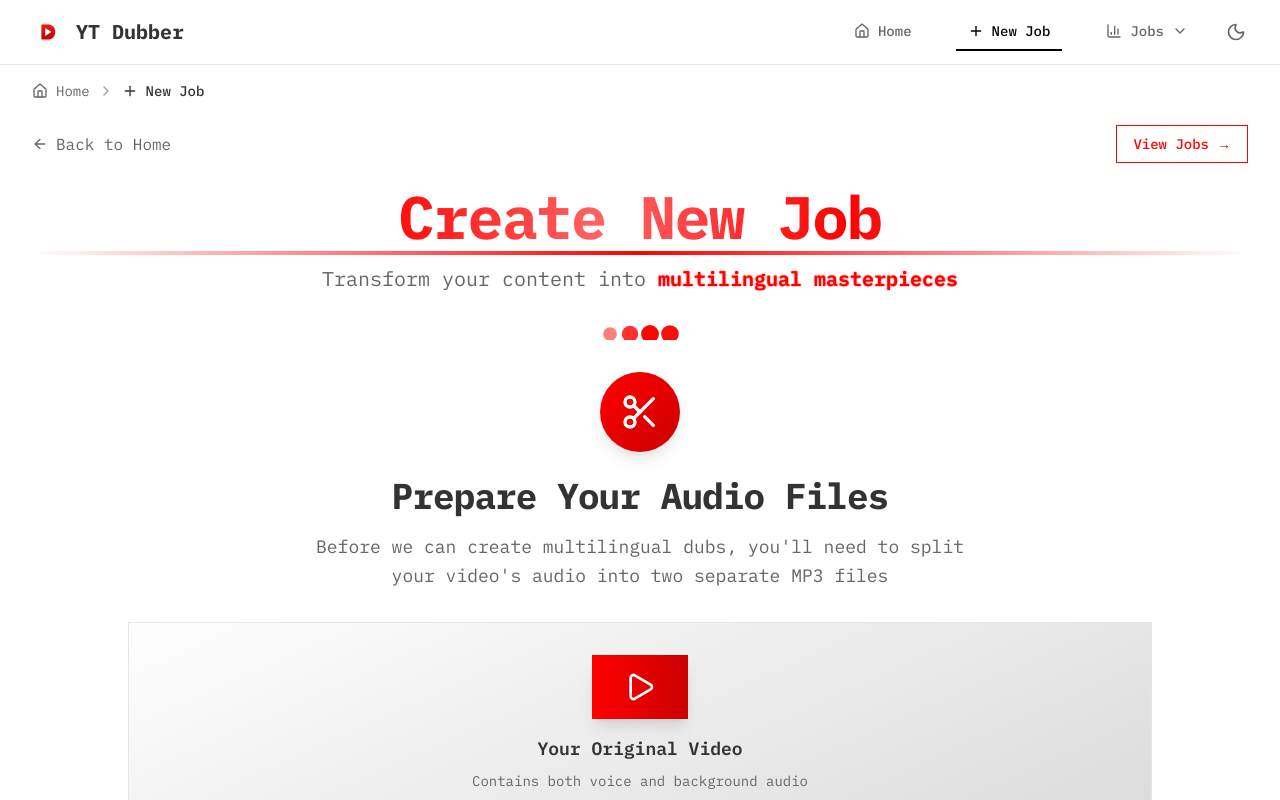
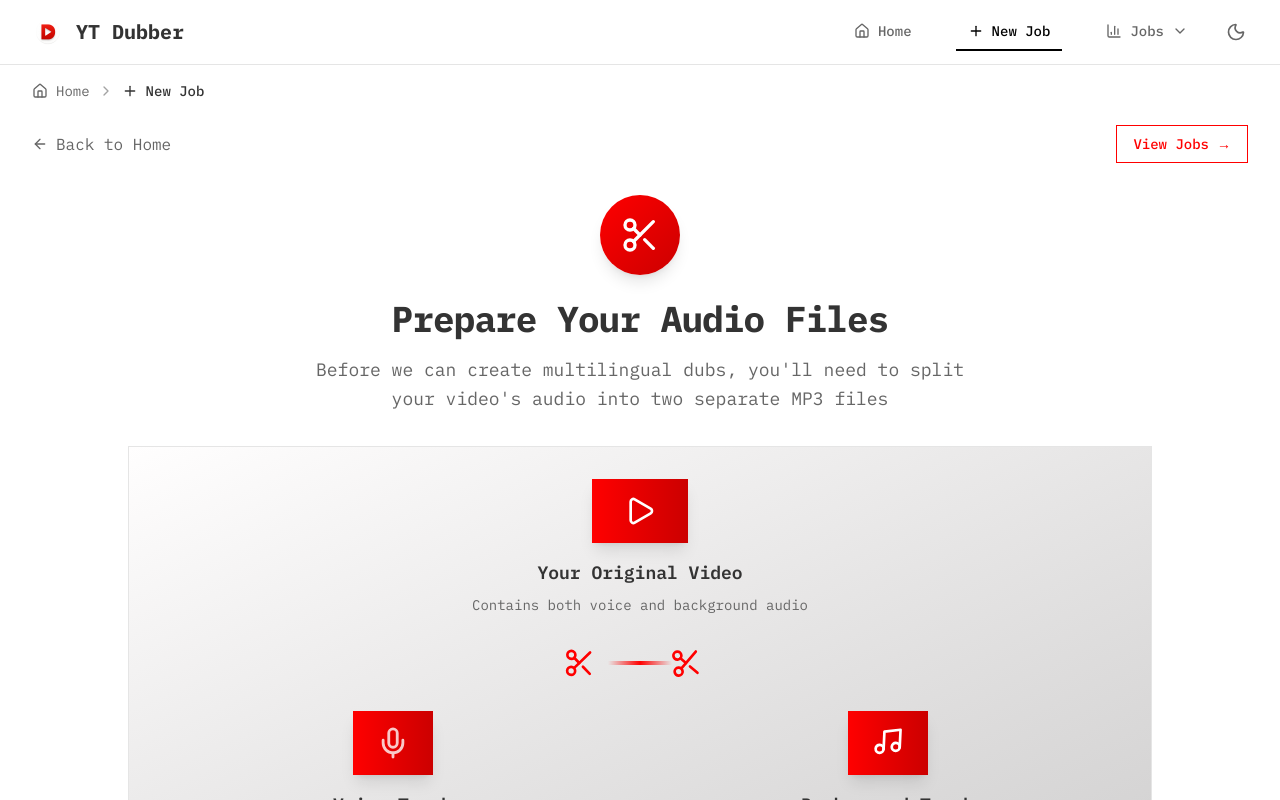
Before and after one commit to iudofia2026/youtubedubber.com, a Next.js app in the folder frontend/: page /new in a window 1280 px wide. Shown: the top 800 px of the page. Built offline with nearby package versions, Linux system fonts and the light colour scheme.

Commit message:
Remove animated header section
- Remove 'Create New Job' title and subtitle
- Remove floating particles, rotating rings, and animated text effects
- Clean up header area for cleaner page layout
- Page now starts directly with step content

```diff
--- a/frontend/app/new/page.tsx
+++ b/frontend/app/new/page.tsx
@@ -152,153 +152,6 @@ export default function NewJobPage() {
             </Link>
           </div>
 
-          {/* Dynamic Animated Header */}
-          <motion.div
-            className="text-center relative overflow-hidden"
-            initial={{ opacity: 0, y: 20 }}
-            animate={{ opacity: 1, y: 0 }}
-            transition={{ duration: 0.8, delay: 0.2 }}
-          >
-            {/* Animated Background Elements */}
-            <div className="absolute inset-0 -z-10">
-              {/* Floating Audio Waves */}
-              {[...Array(8)].map((_, i) => (
-                <motion.div
-                  key={i}
-                  className="absolute w-2 h-2 bg-[#ff0000]/20 rounded-full"
-                  style={{
-                    left: `${10 + i * 12}%`,
-                    top: `${20 + (i % 3) * 15}%`,
-                  }}
-                  animate={{
-                    y: [0, -20, 0],
-                    opacity: [0.2, 0.8, 0.2],
-                    scale: [1, 1.5, 1],
-                  }}
-                  transition={{
-                    duration: 3 + i * 0.5,
-                    repeat: Infinity,
-                    ease: "easeInOut",
-                    delay: i * 0.3,
-                  }}
-                />
-              ))}
-
-              {/* Rotating Audio Spectrum */}
-              <motion.div
-                className="absolute top-1/2 left-1/2 transform -translate-x-1/2 -translate-y-1/2 w-32 h-32 border border-[#ff0000]/10"
-                animate={{ rotate: 360 }}
-                transition={{ duration: 20, repeat: Infinity, ease: "linear" }}
-              />
-
-              {/* Pulsing Center Dot */}
-              <motion.div
-                className="absolute top-1/2 left-1/2 transform -translate-x-1/2 -translate-y-1/2 w-4 h-4 bg-[#ff0000] rounded-full"
-                animate={{
-                  scale: [1, 2, 1],
-                  opacity: [0.3, 1, 0.3],
-                }}
-                transition={{
-                  duration: 2,
-                  repeat: Infinity,
-                  ease: "easeInOut",
-                }}
-              />
-            </div>
-
-            {/* Main Title with Creative Typography */}
-            <motion.div
-              className="relative z-10"
-              initial={{ opacity: 0, scale: 0.9 }}
-              animate={{ opacity: 1, scale: 1 }}
-              transition={{ duration: 0.8, delay: 0.4 }}
-            >
-              <h1 className="text-4xl sm:text-6xl font-bold text-foreground mb-4 tracking-tight relative">
-                <motion.span
-                  className="inline-block"
-                  animate={{
-                    backgroundPosition: ["0% 50%", "100% 50%", "0% 50%"],
-                  }}
-                  transition={{
-                    duration: 3,
-                    repeat: Infinity,
-                    ease: "easeInOut",
-                  }}
-                  style={{
-                    background: "linear-gradient(90deg, #ff0000, #ff6666, #ff0000, #ff6666, #ff0000)",
-                    backgroundSize: "200% 100%",
-                    WebkitBackgroundClip: "text",
-                    WebkitTextFillColor: "transparent",
-                    backgroundClip: "text",
-                  }}
-                >
-                  Create New Job
-                </motion.span>
-
-                {/* Animated Underline */}
-                <motion.div
-                  className="absolute -bottom-2 left-1/2 transform -translate-x-1/2 h-1 bg-gradient-to-r from-transparent via-[#ff0000] to-transparent"
-                  initial={{ width: 0 }}
-                  animate={{ width: "100%" }}
-                  transition={{ duration: 1, delay: 1 }}
-                />
-              </h1>
-
-              {/* Animated Subtitle */}
-              <motion.p
-                className="text-lg sm:text-xl text-muted-foreground max-w-2xl mx-auto leading-relaxed"
-                initial={{ opacity: 0, y: 10 }}
-                animate={{ opacity: 1, y: 0 }}
-                transition={{ duration: 0.6, delay: 0.8 }}
-              >
-                Transform your content into{" "}
-                <motion.span
-                  className="text-[#ff0000] font-semibold"
-                  animate={{
-                    textShadow: [
-                      "0 0 0px #ff0000",
-                      "0 0 10px #ff0000",
-                      "0 0 0px #ff0000",
-                    ],
-                  }}
-                  transition={{
-                    duration: 2,
-                    repeat: Infinity,
-                    ease: "easeInOut",
-                  }}
-                >
-                  multilingual masterpieces
-                </motion.span>
-              </motion.p>
-            </motion.div>
-
-            {/* Animated Progress Indicator */}
-            <motion.div
-              className="mt-8 flex justify-center"
-              initial={{ opacity: 0, y: 20 }}
-              animate={{ opacity: 1, y: 0 }}
-              transition={{ duration: 0.6, delay: 1.2 }}
-            >
-              <div className="flex items-center space-x-2">
-                {[...Array(4)].map((_, i) => (
-                  <motion.div
-                    key={i}
-                    className="w-3 h-3 bg-[#ff0000] rounded-full"
-                    animate={{
-                      scale: [1, 1.5, 1],
-                      opacity: [0.3, 1, 0.3],
-                    }}
-                    transition={{
-                      duration: 1.5,
-                      repeat: Infinity,
-                      ease: "easeInOut",
-                      delay: i * 0.2,
-                    }}
-                  />
-                ))}
-              </div>
-            </motion.div>
-          </motion.div>
         </motion.div>
 
 
```
